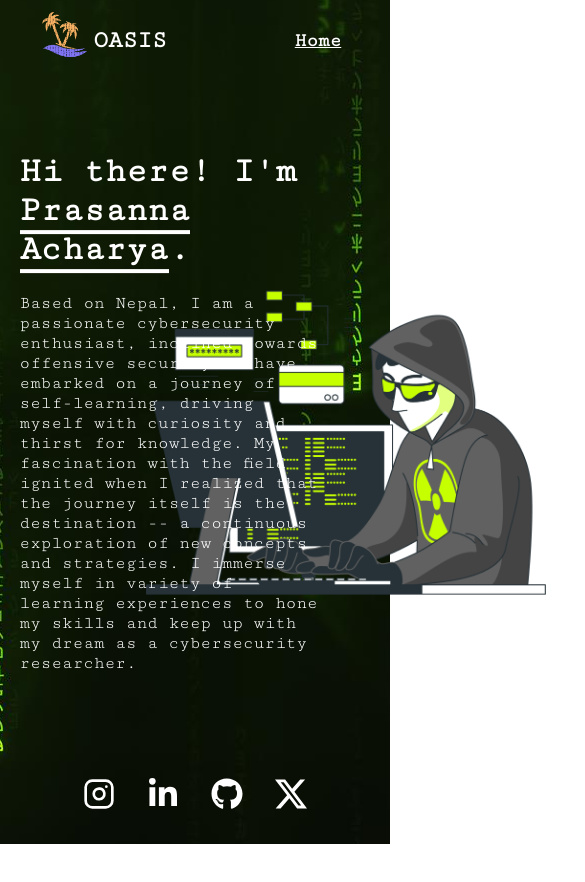
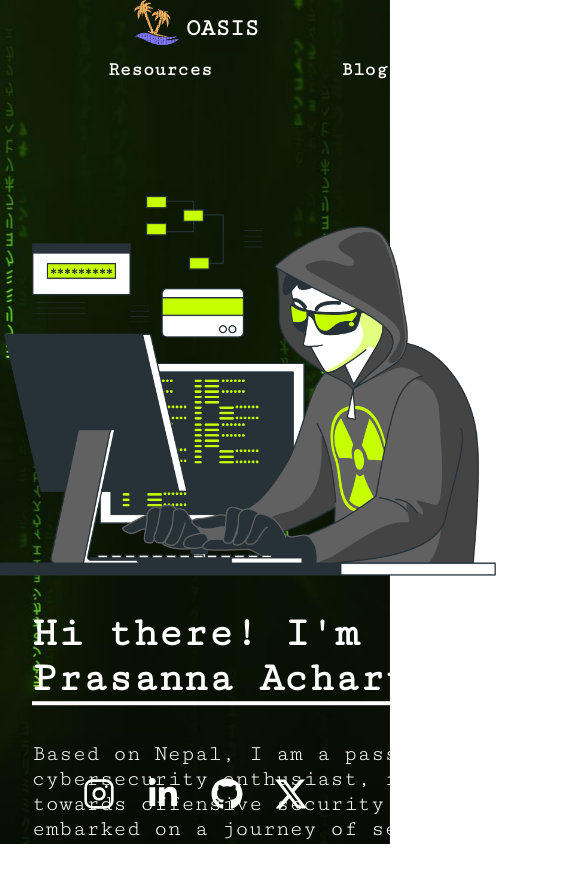
Before and after one commit to imprasanna/portfolio, a React (Vite) app in the folder frontend/: page / in a window 390 px wide. Shown: the top 882 px of the page, 585 px wide, since content can reach past the window. Before the commit the page ends 844 px from the top, so only its background shows below. Built offline with nearby package versions, Linux system fonts and the light colour scheme.

Commit message:
Improved responsiveness of body content

```diff
--- a/frontend/src/App.css
+++ b/frontend/src/App.css
@@ -1,7 +1,7 @@
 .bg-img {
   background-image: url("assets/bg.jpg");
   background-repeat: no-repeat;
-  background-position: cover;
+  background-size: cover;
   background-position: center;
   position: fixed;
   top: 0;
@@ -9,6 +9,8 @@
   left: 0;
   bottom: 0;
   z-index: -100;
+  height: 100%;
+  width: 100%;
 }
 
 .app {
--- a/frontend/src/components/home/bodyContent.jsx
+++ b/frontend/src/components/home/bodyContent.jsx
@@ -5,19 +5,18 @@ import { FiInstagram } from "react-icons/fi";
 
 function BodyContent() {
   return (
+    <>
       <div className="container">
-      <div className="wrapper">
         <img className="illustration" src={illustration}></img>
 
         <div className="text-block">
-          <div className="text">
           <div className="text-main">
             Hi there! I'm <br /> <span>.</span>
           </div>
           <div className="text-description">
-              Based on Nepal, I am a passionate cybersecurity enthusiast,
-              inclined towards offensive security. I have embarked on a journey
-              of self-learning, driving myself with curiosity and thirst for
+            Based on Nepal, I am a passionate cybersecurity enthusiast, inclined
+            towards offensive security. I have embarked on a journey of
+            self-learning, driving myself with curiosity and thirst for
             knowledge. My fascination with the field ignited when I realized
             that the journey itself is the destination -- a continuous
             exploration of new concepts and strategies. I immerse myself in
@@ -26,8 +25,7 @@ function BodyContent() {
           </div>
         </div>
       </div>
-      </div>
-    </div>
+    </>
   );
 }
 
--- a/frontend/src/pages/resources.jsx
+++ b/frontend/src/pages/resources.jsx
@@ -8,7 +8,7 @@ const Resources = () => {
       <Nav />
       <div style={{ width: "80%", margin: "0 auto", paddingTop: "3rem" }}>
         <h1>My documentations</h1>
-        <table className="styled-table1">
+        <table className="styled-table">
           <thead>
             <tr>
               <th>Content</th>
@@ -74,7 +74,7 @@ const Resources = () => {
         </table>
 
         <h1>Bug hunting resources</h1>
-        <table className="styled-table2">
+        <table className="styled-table">
           <thead>
             <tr>
               <th>Content</th>
@@ -226,7 +226,8 @@ const Resources = () => {
                   <li>
                     <a href="https://www.youtube.com/@BugBountyReportsExplained">
                       https://www.youtube.com/@BugBountyReportsExplained
-                    </a>
+                    </a>{" "}
+                    <br />
                     (BugBountyReportsExplained)
                   </li>
                 </ul>
--- a/frontend/src/styles/bodyContent.scss
+++ b/frontend/src/styles/bodyContent.scss
@@ -1,5 +1,5 @@
 .illustration {
-    width: 600px;
+    width: 550px;
     position: absolute;
     right: 10%;
     top: 20%;
@@ -7,14 +7,11 @@
 }
 
 .text-block {
-    z-index: 100;
     width: 80%;
     margin: 0 auto;
     user-select: none;
-
-    .text {
+    z-index: 1000;
     padding-top: 35rem;
-        width: 60%;
 
     .text-main {
         font-size: 2.5rem;
@@ -29,13 +26,13 @@
             }
         }
     }
-
     .text-description {
         font-size: 1.3rem;
-            z-index: 1000;
+        width: 60%;
     }
 }
-}
+
+
 
 
 // Responsive media queries
@@ -44,7 +41,7 @@
         width: 500px;
     }
 
-    .text {
+    .text-block {
         position: relative;
         bottom: 5rem;
     }
@@ -55,12 +52,12 @@
         width: 450px;
     }
 
-    .text {
+    .text-block {
         .text-main {
-            font-size: 2.2rem !important;
+            font-size: 2.2rem;
         }
         .text-description {
-            font-size: 1.1rem !important;
+            font-size: 1.1rem;
         }
     }
 }
@@ -71,8 +68,7 @@
         right: 8%;
     }
 
-    .text {
-        position: relative;
+    .text-block {
         bottom: 6rem;
     }
 }
@@ -80,10 +76,11 @@
 @media (max-width: 1000px) {
     .illustration {
         width: 420px;
-        right: 4%;
+        right: 1.5%;
     }
 
-    .text {
+    .text-block {
+        width: 85%;
         position: relative;
         bottom: 6rem;
     }
@@ -99,7 +96,7 @@
 @media (max-width: 870px) {
     .illustration {
         width: 400px;
-        right: -8%;
+        right: -12%;
         transform: translateY(25%);
     }
 
@@ -107,8 +104,8 @@
         width: 90%;
         transform: translateY(8%);
 
-        .text {
-            width: 70%;
+        .text-description {
+            width: 80%;
         }
     }
 }
@@ -120,9 +117,16 @@
 
     .text-block {
         width: 90%;
-        .text {
-            width: 70%;
+
+        .text-description {
+            font-size: 1.3rem;
         }
+    }
+}
+
+@media (max-width: 770px) {
+    .illustration {
+        right: -25%;
     }
 }
 
@@ -133,22 +137,18 @@
 
     .text-block {
         width: 90%;
-        .text {
-            width: 80%;
+
+        .text-description {
+            font-size: 1.4rem !important;
         }
     }
 }
 
-@media (max-width: 770px) {
+@media (max-width: 675px) {
     .illustration {
-        right: -25%;
-    }
-
-    .text-block {
-        width: 90%;
-        .text {
-            width: 80%;
-        }
+        width: 500px;
+        right: -40%;
+        transform: translateY(50%);
     }
 }
 
@@ -168,18 +168,48 @@
     }
 }
 
-@media (max-width: 675px) {
+
+
+
+@media (max-width: 430px) {
+    .container {
+        display: flex;
+        flex-direction: column;
+    }
+
     .illustration {
-        right: -40%;
-        transform: translateY(40%);
+        transform: translate(-10%, 7%);
     }
 
     .text-block {
-        width: 90%;
-        transform: translateY(10%);
+        width: 700px;
+        padding-left: 2rem;
+        padding-bottom: 10rem;
+        padding-top: 32rem;
 
-        .text {
-            width: 85%;
+        .text-main {
+            font-size: 2.6rem !important;
+            padding-bottom: 1rem;
+        }
+
+        .text-description {
+            font-size: 1.4rem !important;
         }
     }
 }
+
+@media (max-width: 380px) {
+    .illustration {
+        transform: translate(4%, 10%);
+    }
+
+    .text-block {
+        padding-left: 1.3rem;
+        padding-bottom: 10rem;
+        padding-top: 32rem;
+
+        .text-description {
+            font-size: 1.8rem !important;
+        }
+    }
+}
--- a/frontend/src/styles/resources.scss
+++ b/frontend/src/styles/resources.scss
@@ -1,4 +1,4 @@
-.styled-table1 {
+.styled-table {
     width: 100%;
     border-collapse: collapse;
     margin: 25px 0;
@@ -7,15 +7,15 @@
     margin-bottom: 6rem;
 }
 
-.styled-table1 th, .styled-table1 td {
+.styled-table th, .styled-table td {
     padding: 12px 15px;
 }
 
-.styled-table1 thead tr {
+.styled-table thead tr {
     background-color: #009879;
     text-align: left;
 }
 
-.styled-table1 tbody tr {
+.styled-table tbody tr {
     border-bottom: 1px solid #dddddd;
 }
```
Lines whose indentation alone changed are shown as unchanged.
